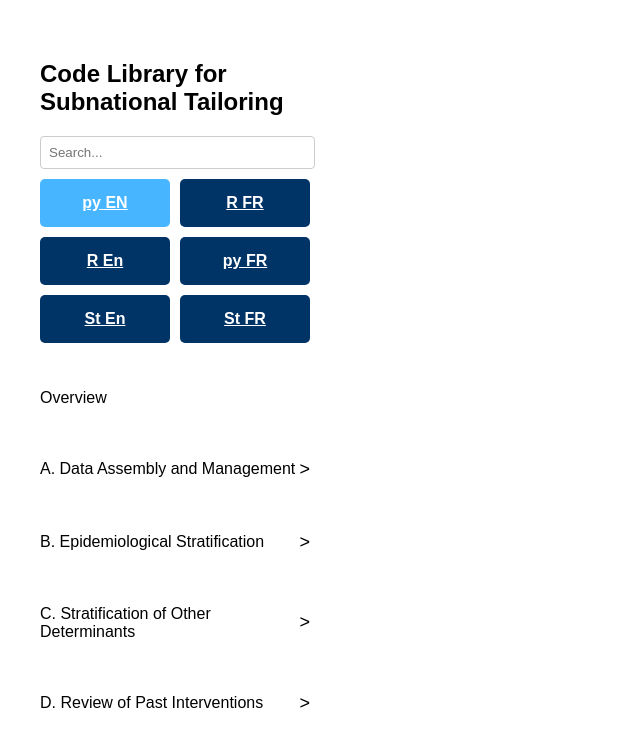
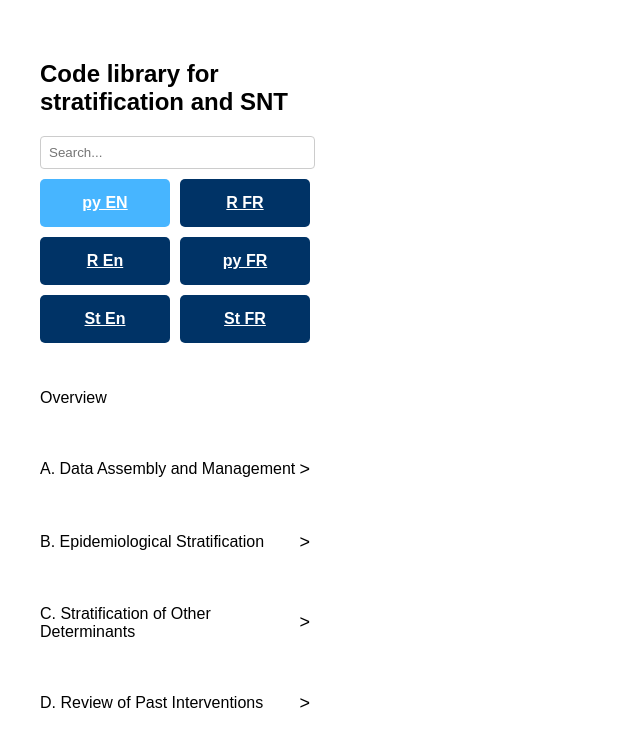
Before and after one commit to numalariamodeling/snt-python-english-version, a plain HTML site: page index.html in a window 1280 px wide. Shown: the whole page, without its empty margins (0-640 px from the left). Drawn offline with Linux system fonts and the light colour scheme; a web font is replaced by a local one.

Commit message:
Update index.html

```diff
--- a/index.html
+++ b/index.html
@@ -19,7 +19,7 @@
 <div class="container">
     <div class="sidebar">
         <div class="sidebar-header">
-            <h2 class="sidebar-title">Code Library for Subnational Tailoring</h2>
+            <h2 class="sidebar-title">Code library for stratification and SNT</h2>
         </div>
 
         <input type="text" class="search-bar" placeholder="Search..." maxlength="15"> <!-- Shortened search bar -->
```
